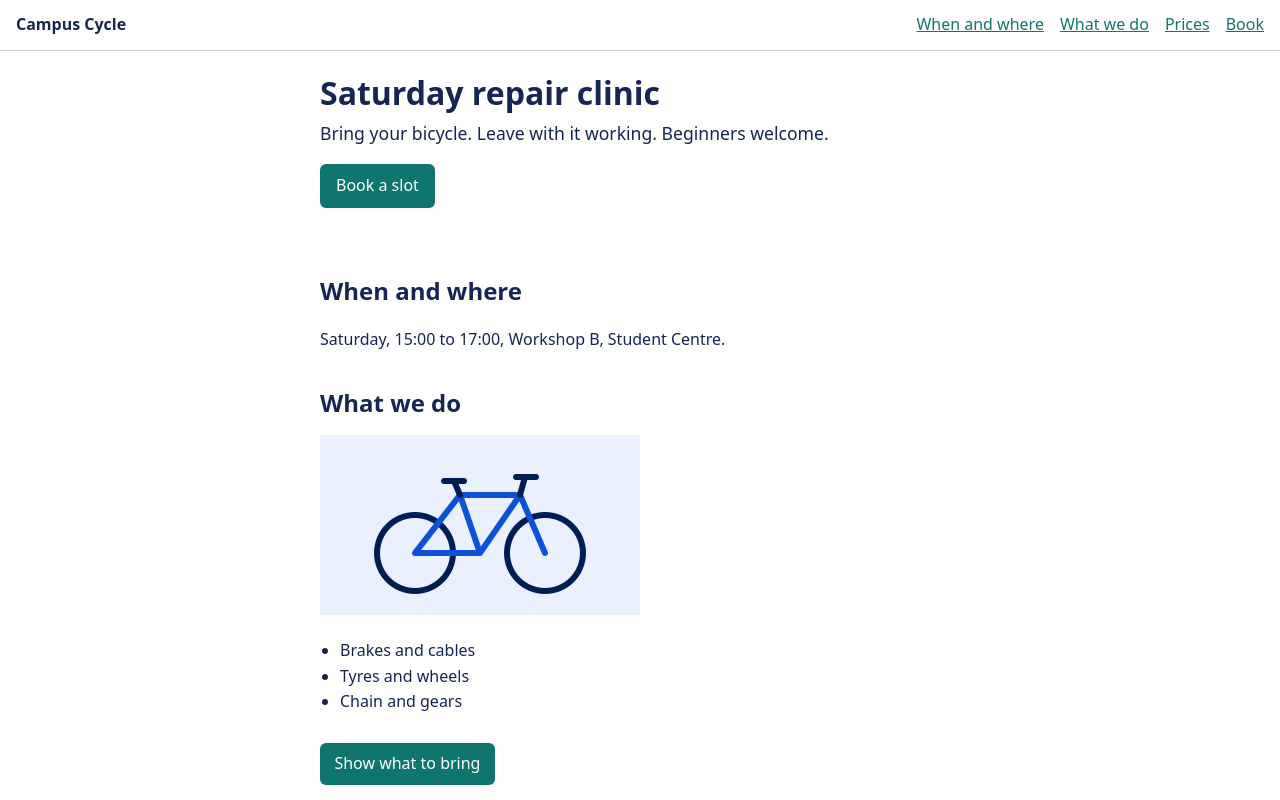
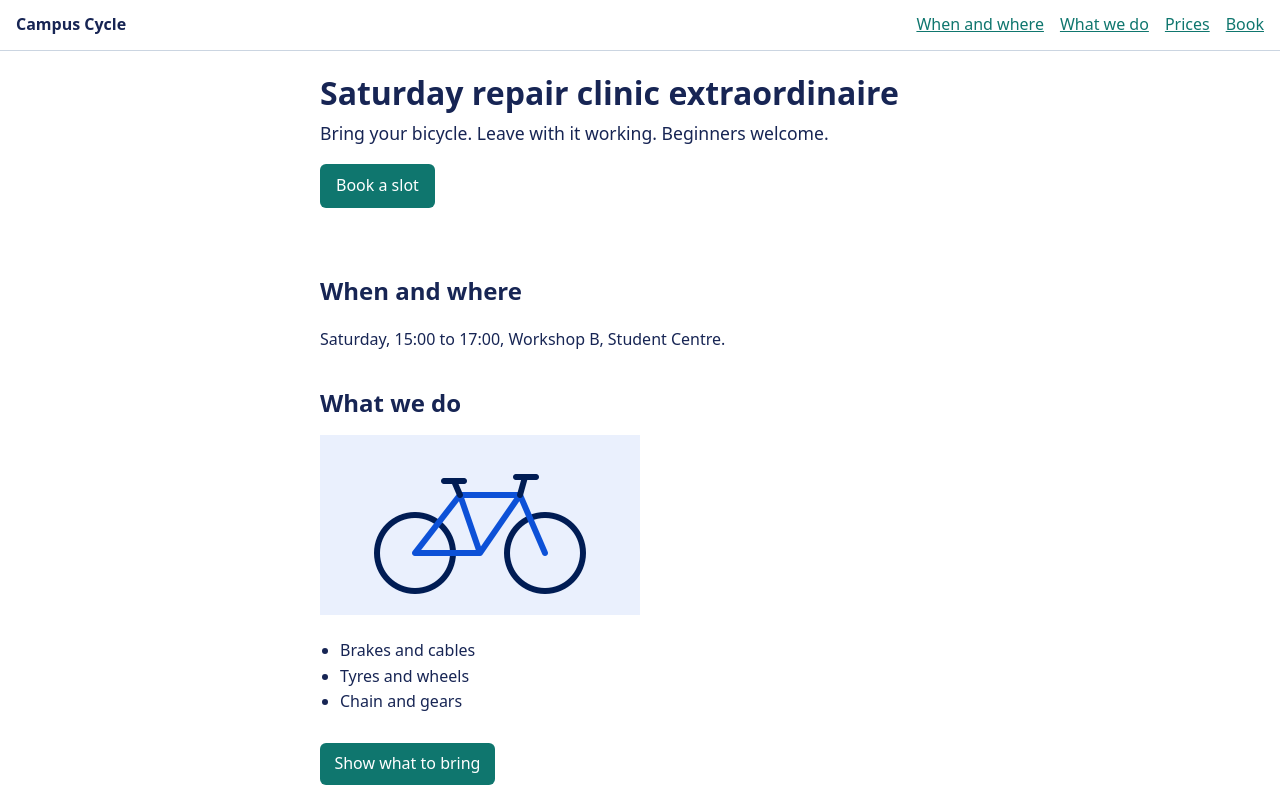
Before and after one commit to jmnsugent26/w1-the-clinic-page-v5, a plain HTML site: page index.html in a window 1280 px wide. Shown: the top 800 px of the page. Drawn offline with Linux system fonts and the light colour scheme.

Commit message:
changed title

```diff
--- a/index.html
+++ b/index.html
@@ -21,7 +21,7 @@
   </header>
   <main>
     <section class="hero">
-      <h1>Saturday repair clinic</h1>
+      <h1>Saturday repair clinic extraordinaire</h1>
       <p>Bring your bicycle. Leave with it working. Beginners welcome.</p>
       <a class="button" href="#book">Book a slot</a>
     </section>
```
